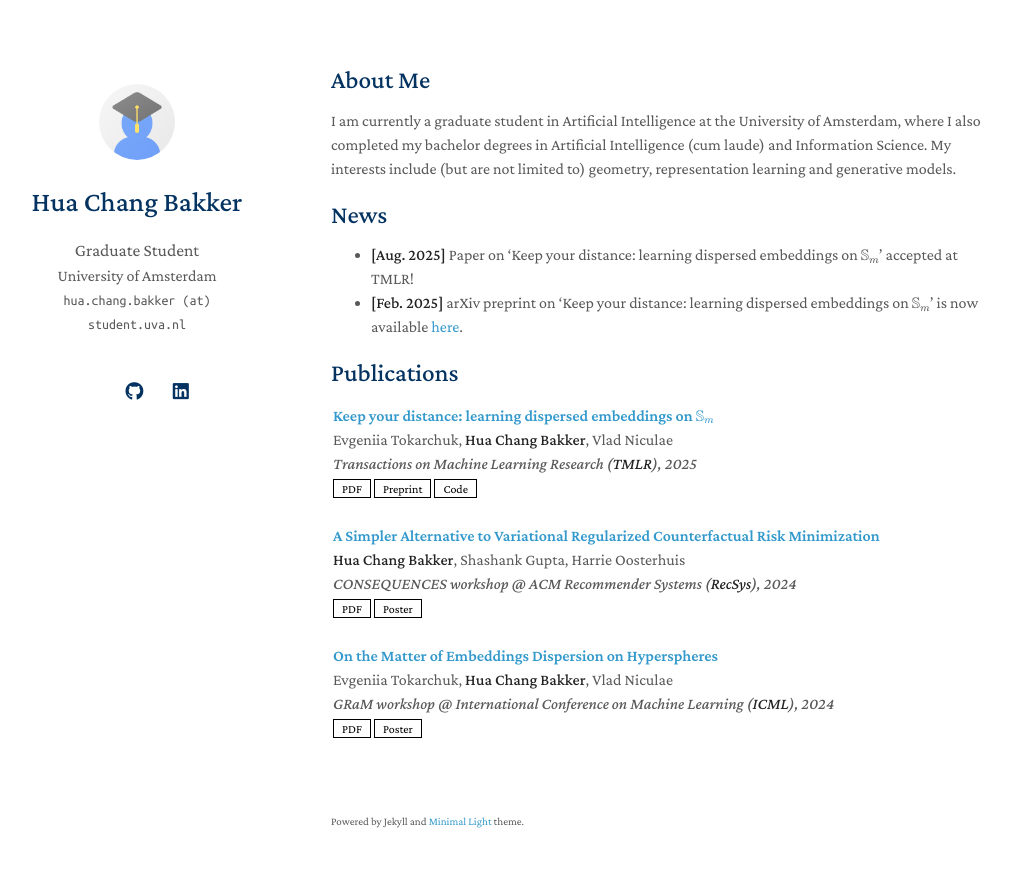
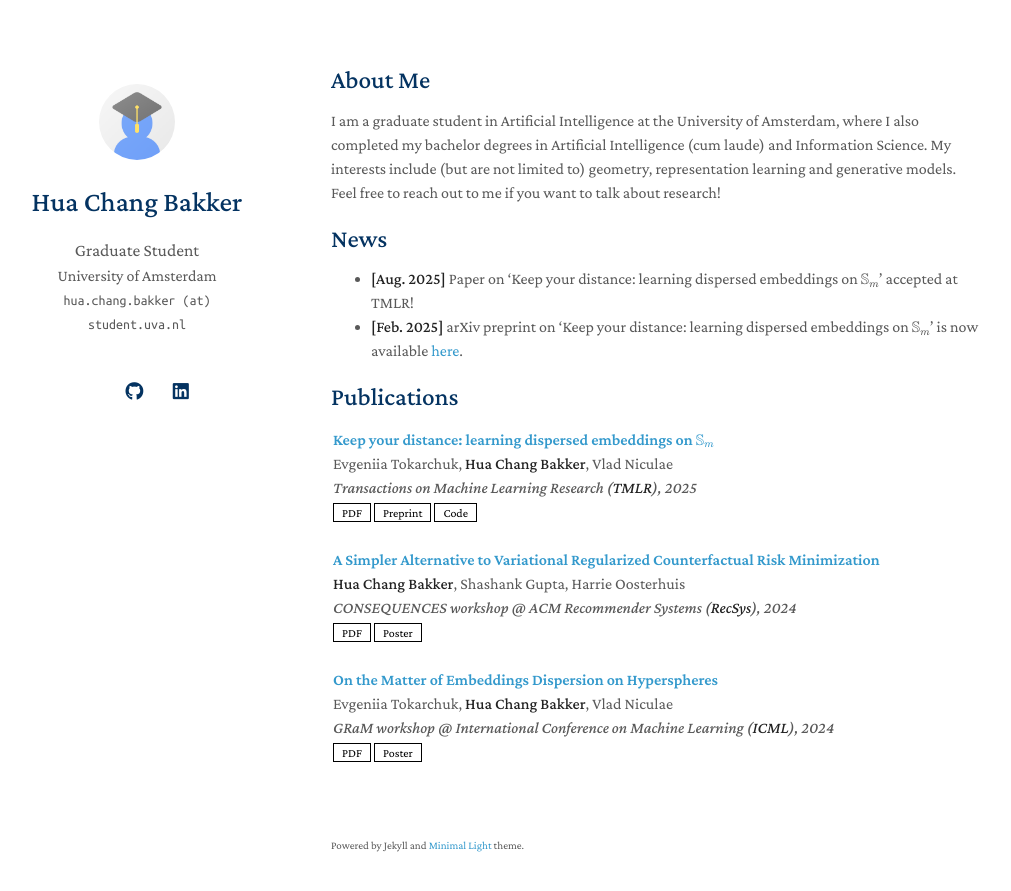
Before and after one commit to huachangb/huachangb.github.io, a Jekyll site: the page built from index.md, in a window 1280 px wide and 926 px high. Shown: the top 891 px of the window, without its empty margins (139-1150 px from the left). Built offline with Jekyll 4.4.1, drawn with Linux system fonts in a browser that asks for light colours; a style sheet for code colours, icons or effects is not loaded.

Commit message:
Update personal description in index.md
Removed 'currently' from the description and added a line inviting contact for research discussions.

```diff
--- a/index.md
+++ b/index.md
@@ -4,8 +4,9 @@ layout: homepage
 
 ## About Me
 
-I am currently a graduate student in Artificial Intelligence at the University of Amsterdam, where I also completed my bachelor degrees in Artificial Intelligence (cum laude) and Information Science.
+I am a graduate student in Artificial Intelligence at the University of Amsterdam, where I also completed my bachelor degrees in Artificial Intelligence (cum laude) and Information Science.
 My interests include (but are not limited to) geometry, representation learning and generative models.
+Feel free to reach out to me if you want to talk about research!
 
 
 ## News
```
